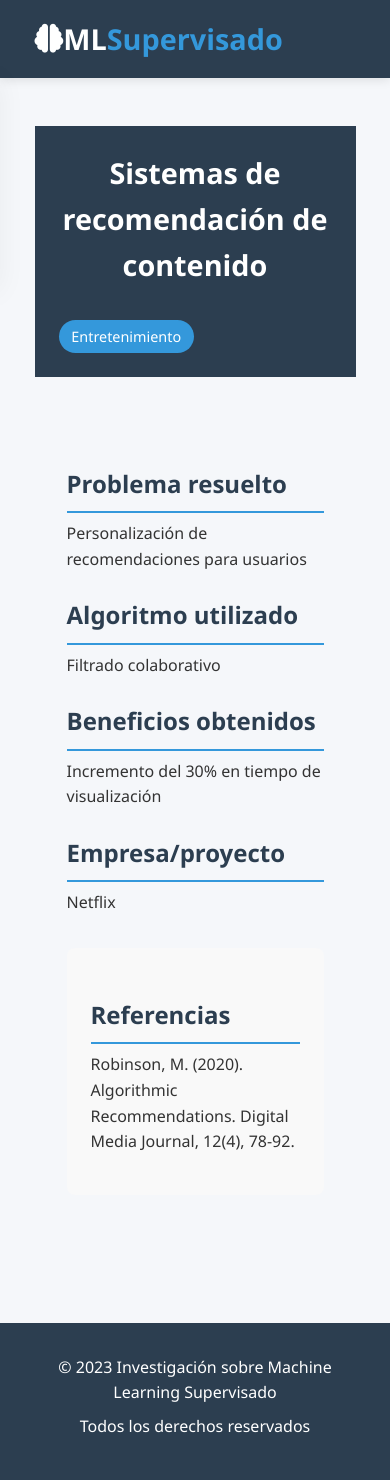
After one commit to JuanSebastianBustos/Regresion-Logistica, a Flask app: page /caso3 in a window 390 px wide. The commit adds this page. Run offline with Flask 3, Linux system fonts and the light colour scheme.

Commit message:
Modificaciones sobre el trabajo base sobre cambios en el codigo app.js, style.css, responsive.css y base.html, ademas de la creación de los archivos html para los 4 casos de Machine Learning

```diff
--- a/app.py
+++ b/app.py
@@ -2,17 +2,17 @@ from flask import Flask, render_template
 
 app = Flask(__name__)
 
-# Datos de ejemplo para los casos de uso (debes reemplazarlos con tu investigación real)
+# Datos de ejemplo para los casos de uso
 casos_uso = [
     {
-        'id': 'finanzas',
+        'id': 'desarrollo',
         'titulo': 'Detección de fraudes en transacciones financieras',
-        'industria': 'Finanzas',
+        'industria': 'Tecnología',
         'problema': 'Identificar transacciones fraudulentas en tiempo real',
         'algoritmo': 'Random Forest',
         'beneficios': 'Reducción del 85% en fraudes no detectados',
         'empresa': 'Visa Inc.',
-        'referencias': 'Smith, J. (2022). Machine Learning in Finance. Journal of Financial Technology, 15(2), 112-125.'
+        'referencias': 'Smith, J. (2022). Machine Learning in Finance. Journal of Financial Technology, 15(2), 112-125.',
     },
     {
         'id': 'salud',
@@ -22,7 +22,7 @@ casos_uso = [
         'algoritmo': 'Redes Neuronales Convolucionales',
         'beneficios': 'Precisión del 94% en detección temprana',
         'empresa': 'Google Health',
-        'referencias': 'Johnson, L., & Chen, W. (2021). AI for Medical Imaging. Healthcare Innovation Review, 8(3), 45-58.'
+        'referencias': 'Johnson, L., & Chen, W. (2021). AI for Medical Imaging. Healthcare Innovation Review, 8(3), 45-58.',
     },
     {
         'id': 'entretenimiento',
@@ -32,7 +32,7 @@ casos_uso = [
         'algoritmo': 'Filtrado colaborativo',
         'beneficios': 'Incremento del 30% en tiempo de visualización',
         'empresa': 'Netflix',
-        'referencias': 'Robinson, M. (2020). Algorithmic Recommendations. Digital Media Journal, 12(4), 78-92.'
+        'referencias': 'Robinson, M. (2020). Algorithmic Recommendations. Digital Media Journal, 12(4), 78-92.',
     },
     {
         'id': 'retail',
@@ -42,31 +42,33 @@ casos_uso = [
         'algoritmo': 'Regresión lineal múltiple',
         'beneficios': 'Reducción del 20% en costos de inventario',
         'empresa': 'Amazon',
-        'referencias': 'Wilson, A. (2023). Predictive Analytics in Retail. Supply Chain Management, 19(1), 33-47.'
+        'referencias': 'Wilson, A. (2023). Predictive Analytics in Retail. Supply Chain Management, 19(1), 33-47.',
     }
 ]
 
 @app.route('/')
 def index():
-    """Ruta para la página de inicio"""
     return render_template('index.html')
 
-@app.route('/casos')
-def casos():
-    """Ruta para la página de casos de uso"""
-    return render_template('casos.html', casos_uso=casos_uso)
+@app.route('/caso1')
+def caso1():
+    caso = casos_uso[0]  # Primer caso
+    return render_template('caso1.html', caso=caso)
 
-@app.route('/caso/<string:caso_id>')
-def caso_detalle(caso_id):
-    """Ruta para ver el detalle de un caso específico"""
-    # Buscar el caso por su ID
-    caso = next((item for item in casos_uso if item['id'] == caso_id), None)
+@app.route('/caso2')
+def caso2():
+    caso = casos_uso[1]  # Segundo caso
+    return render_template('caso2.html', caso=caso)
 
-    if caso:
-        return render_template('caso_detalle.html', caso=caso)
-    else:
-        # Si no encuentra el caso, redirigir a la página de casos
-        return render_template('casos.html', casos_uso=casos_uso)
+@app.route('/caso3')
+def caso3():
+    caso = casos_uso[2]  # Tercer caso
+    return render_template('caso3.html', caso=caso)
+
+@app.route('/caso4')
+def caso4():
+    caso = casos_uso[3]  # Cuarto caso
+    return render_template('caso4.html', caso=caso)
 
 if __name__ == '__main__':
     app.run(debug=True)
--- a/static/css/responsive.css
+++ b/static/css/responsive.css
@@ -93,3 +93,28 @@
         font-size: 1.3rem;
     }
 }
+
+@media (max-width: 768px) {
+    .case-header h1 {
+        font-size: 2rem;
+    }
+
+    .case-info h2, .case-references h2 {
+        font-size: 1.5rem;
+    }
+
+    .btn-next {
+        padding: 0.8rem 1.5rem;
+        font-size: 0.9rem;
+    }
+}
+
+@media (max-width: 576px) {
+    .case-header h1 {
+        font-size: 1.8rem;
+    }
+
+    .case-info p, .case-references p {
+        font-size: 1rem;
+    }
+}
--- a/static/css/style.css
+++ b/static/css/style.css
@@ -324,3 +324,91 @@ footer {
 footer p {
     margin-bottom: 0.5rem;
 }
+
+/* Estilos para página de caso individual */
+.case-detail {
+    padding: 3rem 0;
+}
+
+.case-header {
+    text-align: center;
+    margin-bottom: 2rem;
+}
+
+.case-header h1 {
+    font-size: 2.5rem;
+    margin-bottom: 1rem;
+}
+
+.case-content {
+    margin-bottom: 3rem;
+}
+
+.case-image {
+    margin-bottom: 2rem;
+    text-align: center;
+}
+
+.case-image img {
+    max-width: 100%;
+    border-radius: 8px;
+    box-shadow: 0 5px 15px rgba(0, 0, 0, 0.1);
+}
+
+.image-caption {
+    font-style: italic;
+    color: #666;
+    margin-top: 0.5rem;
+    text-align: center;
+}
+
+.case-info h2, .case-references h2 {
+    color: var(--primary-color);
+    margin: 1.5rem 0 0.5rem;
+    border-bottom: 2px solid var(--secondary-color);
+    padding-bottom: 0.5rem;
+}
+
+.case-info p, .case-references p {
+    margin-bottom: 1rem;
+    line-height: 1.6;
+    font-size: 1.1rem;
+}
+
+.case-references {
+    background: #f9f9f9;
+    padding: 1.5rem;
+    border-radius: 8px;
+    margin-top: 2rem;
+}
+
+.case-navigation {
+    text-align: center;
+    margin-top: 3rem;
+}
+
+.btn-next {
+    display: inline-flex;
+    align-items: center;
+    background: var(--secondary-color);
+    color: white;
+    padding: 1rem 2rem;
+    border-radius: 4px;
+    text-decoration: none;
+    font-weight: bold;
+    transition: all 0.3s;
+}
+
+.btn-next:hover {
+    background: var(--primary-color);
+    transform: translateX(5px);
+}
+
+.btn-next i {
+    margin-left: 0.5rem;
+    transition: transform 0.3s;
+}
+
+.btn-next:hover i {
+    transform: translateX(5px);
+}
--- a/static/js/script.js
+++ b/static/js/script.js
@@ -2,10 +2,18 @@
 document.addEventListener('DOMContentLoaded', function() {
     const hamburger = document.querySelector('.hamburger');
     const navMenu = document.querySelector('.nav-menu');
+    const caso1Link = document.querySelector('/caso1');
+    const caso2Link = document.querySelector('/caso2');
+    const caso3Link = document.querySelector('/caso1');
+    const caso4Link = document.querySelector('/caso4');
 
     if (hamburger) {
         hamburger.addEventListener('click', function() {
             navMenu.classList.toggle('active');
+            caso1Link.classList.toggle('active');
+            caso2Link.classList.toggle('active');
+            caso3Link.classList.toggle('active');
+            caso4Link.classList.toggle('active');
         });
     }
 
--- a/templates/base.html
+++ b/templates/base.html
@@ -22,21 +22,21 @@
                         </a>
                     </li>
                     <li class="nav-item">
-                        <a href="{{ url_for('casos') }}" class="nav-link">
+                        <a class="nav-link">
                             <i class="fas fa-use-cases"></i> Casos de Uso
                         </a>
                         <ul class="submenu">
                             <li class="submenu-item">
-                                <a href="#finanzas" class="submenu-link">Finanzas</a>
+                                <a href="{{ url_for('caso1') }}" class="submenu-link">Caso 1</a>
                             </li>
                             <li class="submenu-item">
-                                <a href="#salud" class="submenu-link">Salud</a>
+                                <a href="{{ url_for('caso2') }}" class="submenu-link">Caso 2</a>
                             </li>
                             <li class="submenu-item">
-                                <a href="#entretenimiento" class="submenu-link">Entretenimiento</a>
+                                <a href="{{ url_for('caso3') }}" class="submenu-link">Caso 3</a>
                             </li>
                             <li class="submenu-item">
-                                <a href="#retail" class="submenu-link">Retail</a>
+                                <a href="{{ url_for('caso4') }}" class="submenu-link">Caso 4</a>
                             </li>
                         </ul>
                     </li>
--- /dev/null
+++ b/templates/caso3.html
@@ -0,0 +1,35 @@
+{% extends "base.html" %}
+
+{% block title %}{{ caso.titulo }} - ML Supervisado{% endblock %}
+
+{% block content %}
+<section class="case-detail">
+    <div class="container">
+        <div class="case-header">
+            <h1>{{ caso.titulo }}</h1>
+            <span class="industry-tag">{{ caso.industria }}</span>
+        </div>
+
+        <div class="case-content">
+            <div class="case-info">
+                <h2>Problema resuelto</h2>
+                <p>{{ caso.problema }}</p>
+
+                <h2>Algoritmo utilizado</h2>
+                <p>{{ caso.algoritmo }}</p>
+
+                <h2>Beneficios obtenidos</h2>
+                <p>{{ caso.beneficios }}</p>
+
+                <h2>Empresa/proyecto</h2>
+                <p>{{ caso.empresa }}</p>
+            </div>
+
+            <div class="case-references">
+                <h2>Referencias</h2>
+                <p>{{ caso.referencias }}</p>
+            </div>
+        </div>
+    </div>
+</section>
+{% endblock %}
--- a/templates/index.html
+++ b/templates/index.html
@@ -8,7 +8,6 @@
         <div class="hero-content">
             <h1>Casos de Uso de <span>Machine Learning Supervisado</span></h1>
             <p>Explora cómo el aprendizaje supervisado está transformando industrias y resolviendo problemas complejos en el mundo real.</p>
-            <a href="{{ url_for('casos') }}" class="btn">Ver casos de estudio</a>
         </div>
         <div class="hero-image">
             <i class="fas fa-robot"></i>
```
Also changed, not shown: templates/caso1.html (added, +35 -0 lines), templates/caso2.html (added, +35 -0 lines), templates/caso4.html (added, +35 -0 lines), templates/casos.html (deleted, +0 -44 lines).
